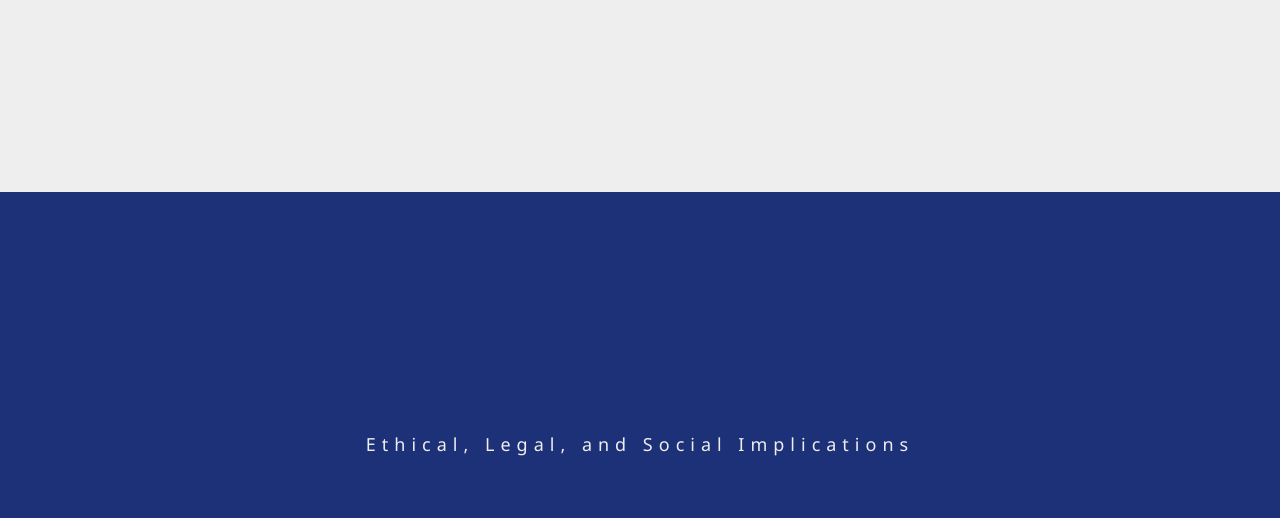
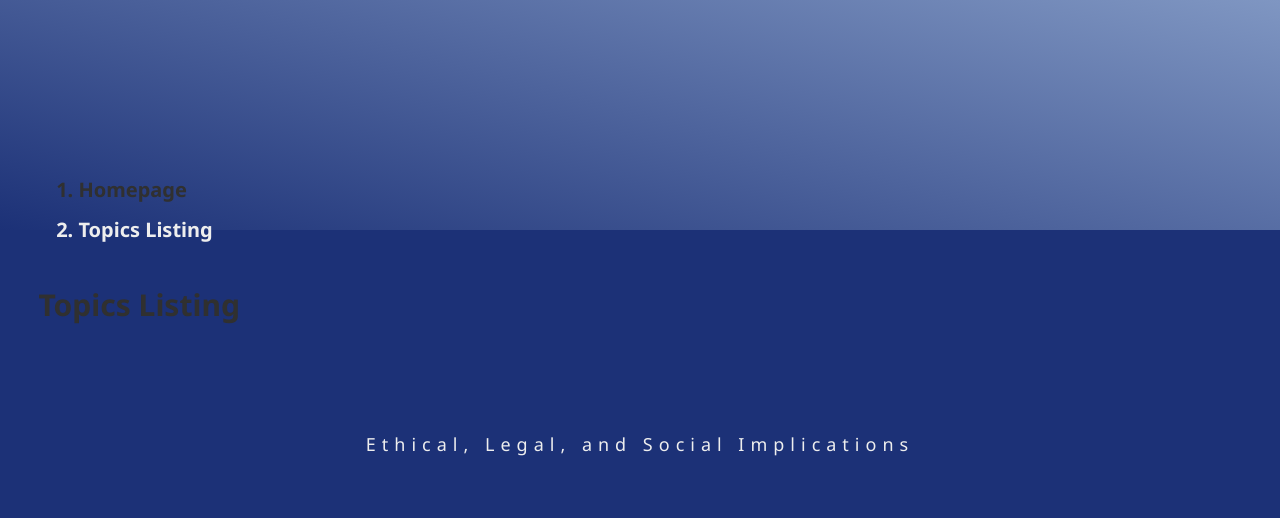
Before and after one commit to t2biomod2024/2024, a PHP site: page /pages/ELSI.html in a window 1280 px wide. Shown: the top 518 px of the page. Run offline with PHP 8.4, Linux system fonts and the light colour scheme; some libraries are stand-ins or nearby versions; some web fonts are replaced.

Commit message:
site header

```diff
--- a/css/common_css/template.css
+++ b/css/common_css/template.css
@@ -988,3 +988,31 @@ main h3 {
   .custom-block-topics-listing .custom-block-image {
 	width: 200px;
   }
+
+/*---------------------------------------
+  SITE HEADER
+-----------------------------------------*/
+.site-header {
+	background-image: linear-gradient(15deg, #1C3177 0%, #7f96c2 100%);
+	padding-top: 150px;
+	padding-bottom: 80px;
+  }
+
+  .site-header .container {
+	height: 100%;
+  }
+
+  .breadcrumb-item+.breadcrumb-item::before,
+  .breadcrumb-item a:hover,
+  .breadcrumb-item.active {
+	color: var(--white-color);
+  }
+
+  .site-header .custom-icon {
+	color: var(--white-color);
+	font-size: var(--h4-font-size);
+  }
+
+  .site-header .custom-icon:hover {
+	color: var(--secondary-color);
+  }
--- a/pages/ELSI.html
+++ b/pages/ELSI.html
@@ -22,6 +22,27 @@
 </head>
 
 <body>
+
+    <header class="site-header d-flex flex-column justify-content-center align-items-center">
+        <div class="container">
+            <div class="row align-items-center">
+
+                <div class="col-lg-5 col-12">
+                    <nav aria-label="breadcrumb">
+                        <ol class="breadcrumb">
+                            <li class="breadcrumb-item"><a href="index.html">Homepage</a></li>
+
+                            <li class="breadcrumb-item active" aria-current="page">Topics Listing</li>
+                        </ol>
+                    </nav>
+
+                    <h2 class="text-white">Topics Listing</h2>
+                </div>
+
+            </div>
+        </div>
+    </header>
+
     <div id="container">
         <div id="contents">
         <main>
```
